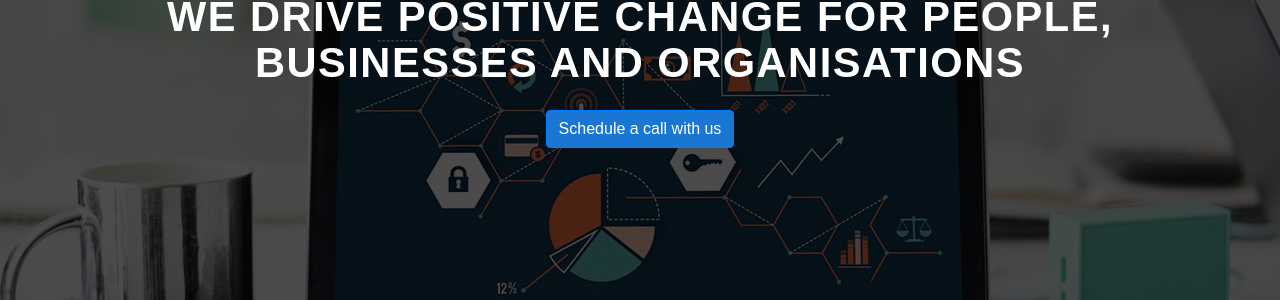
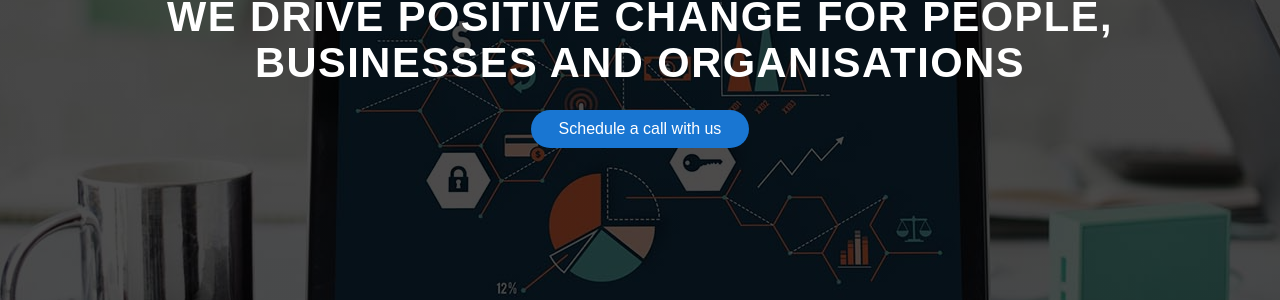
Before and after one commit to liquidworkings/liquidworkings.github.io, a Jekyll site: the page built from index.html, in a window 1280 px wide. Shown: the part 418-718 px from the top of the page. Built offline with Jekyll 4.4.1, drawn with Linux system fonts in a browser that asks for light colours; nearby versions of some CDN libraries; some web fonts are replaced; comment, search, counter and statistics services are not loaded.

Commit message:
caravel redesign push 4

```diff
--- a/contact.html
+++ b/contact.html
@@ -54,7 +54,7 @@ title: Contact
             <label for="exampleFormControlTextarea">Message</label>
             <textarea class="form-control message" id="exampleFormControlTextarea" rows="3" placeholder="Enter message"></textarea>
           </div>
-          <input type="submit" id="conatct-us-submit-form" value="Send Us" class="btn btn-primary" style="width: 25%; border-top-left-radius: 30px;border-top-right-radius: 30px;border-bottom-left-radius: 30px;border-bottom-right-radius: 30px;"></input>
+          <input type="submit" id="conatct-us-submit-form" value="Send Us" class="btn btn-primary"></input>
         </form>
       </div>
     </div>
--- a/css/main.css
+++ b/css/main.css
@@ -26,7 +26,7 @@ h1, h2, h3, h4, h5, h6 {
 /* ============================================================================== */
 :root {
   --primary-color: #1976D2;
-  --primary-dark-color: #0D47A1;
+  --primary-dark-color: #1565C0;
   --primary-background: #FFFFFF;
   --secondary-background: #F9F9F9;
   --dark-background: #000;
@@ -34,9 +34,20 @@ h1, h2, h3, h4, h5, h6 {
 }
 .btn-primary {
   background-color: var(--primary-color);
+  padding: 7px 21px;
+  border-radius: 5px;
+  outline: none;
+  border: 0;
 }
 .btn-primary:hover {
   background-color: var(--primary-dark-color);
+}
+.btn-rounded {
+  padding: 7px 28px;
+  border-top-left-radius: 30px;
+  border-top-right-radius: 30px;
+  border-bottom-left-radius: 30px;
+  border-bottom-right-radius: 30px;
 }
 
 /* ============================================================================== */
--- a/index.html
+++ b/index.html
@@ -9,7 +9,7 @@ title: Home
         <div class="hero-unit-text-container" style="padding-top: 20px;">
           <p class="text-uppercase">We ship beautiful, fully-tested applications for your organization</p>
           <h1 >WE DRIVE POSITIVE CHANGE FOR PEOPLE, BUSINESSES AND ORGANISATIONS</h1>
-          <a href="/contact?v=1" class="btn btn-primary">
+          <a href="/contact?v=1" class="btn btn-primary btn-rounded">
               Schedule a call with us
           </a>
         </div>
@@ -68,7 +68,7 @@ title: Home
     <div class="row justify-content-center">
       <div class="col-md-10">
         <p style="font-size: 32px;font-weight: 500;line-height: 1.5;">Have a project or an idea you'd like to collaborate with caravel on? Interested in what caravel can do for you?</p>
-        <a href="/contact" class="btn btn-lg contact-jobs-button-red">Join Us</a>
+        <a href="/contact" class="btn btn-lg btn-primary contact-jobs-button-red">Join Us</a>
       </div>
     </div>
   </div>
@@ -138,6 +138,7 @@ title: Home
         &rsaquo;
       </a>
     </div>
+  </div>
 </section>
 {% endif %}
 
--- a/js/main.js
+++ b/js/main.js
@@ -4,7 +4,6 @@ $('#conatct-us-submit-form').on('click', function(e) {
 	var name = $('.name').val();
 	var email = $('.email').val();
 	var message = $('.message').val();
-	console.log(name + ' ' + email + ' ' + message);
   e.preventDefault();
   if(name == '' || email == '' || message == '') {
   	alert('plz fill your details and message');
```
Lines whose indentation alone changed are shown as unchanged.
